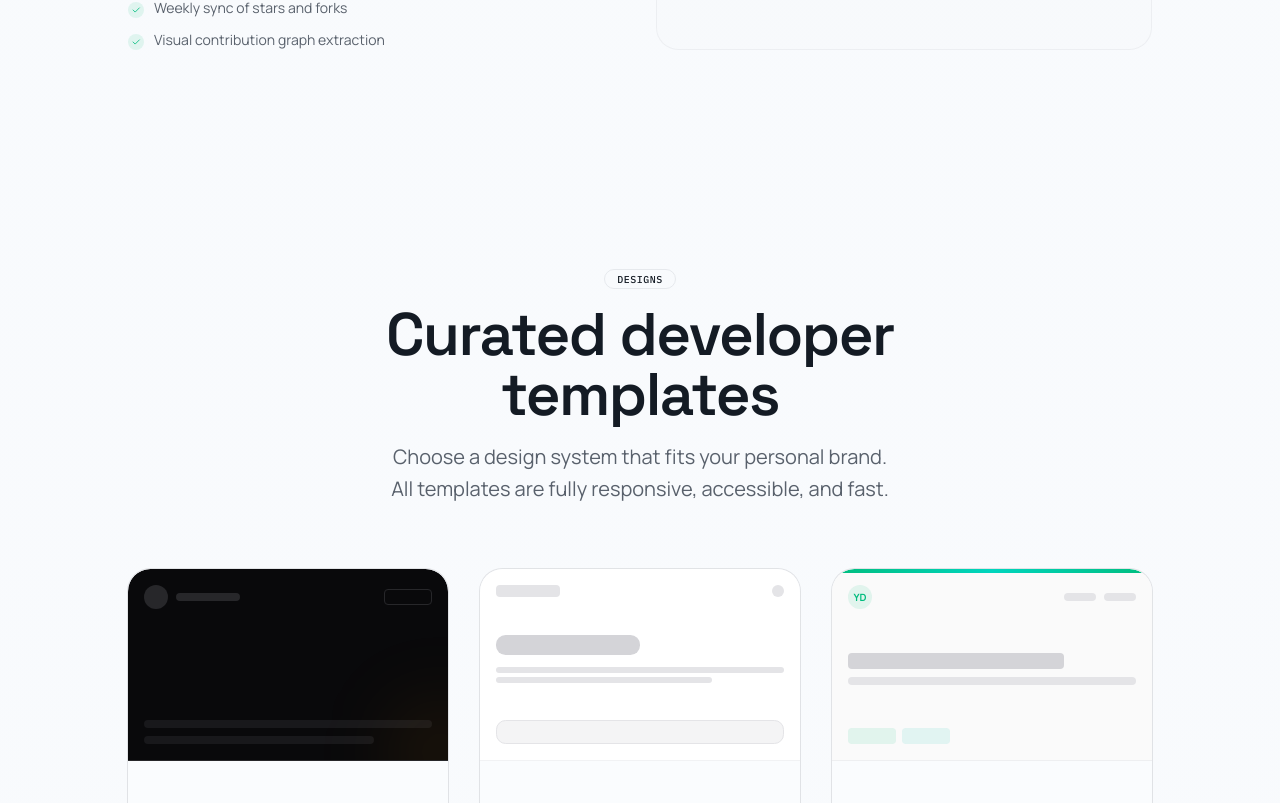
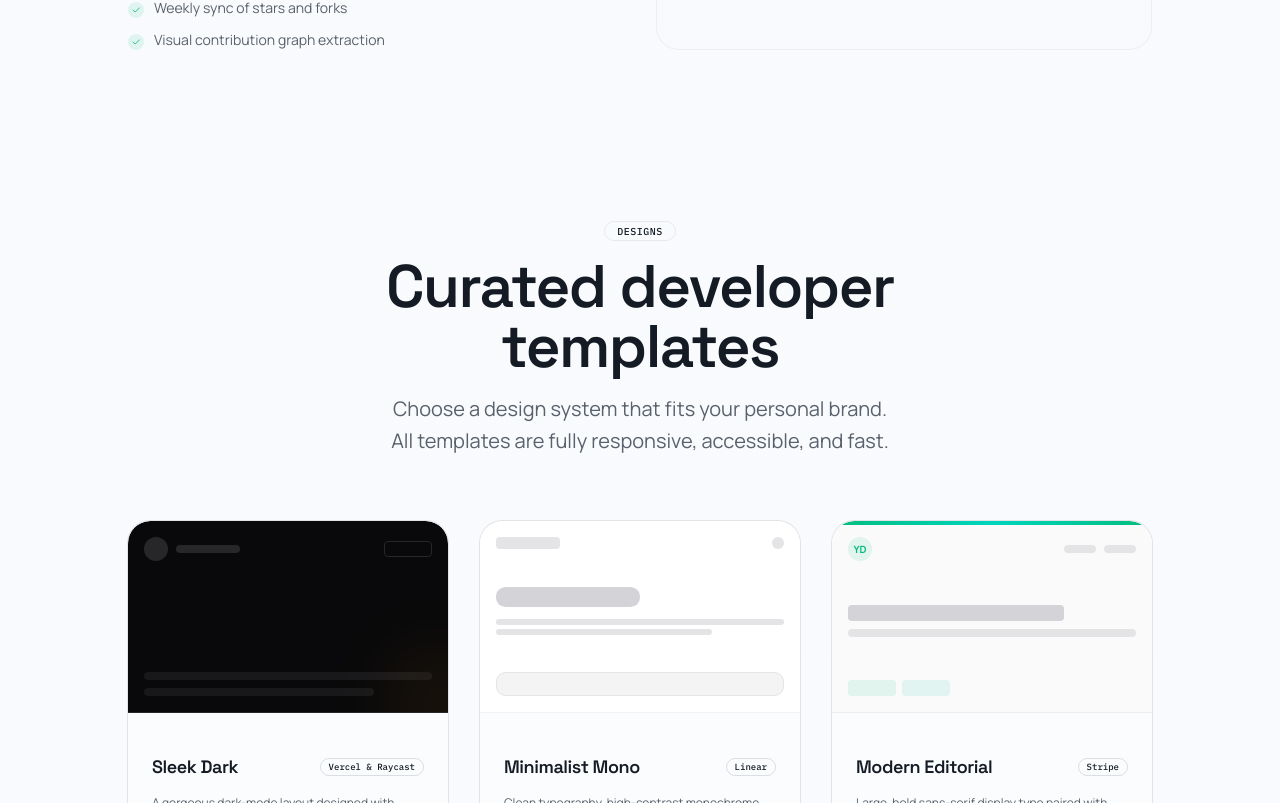
Before and after one commit to Ashraf8345/final_project, a Next.js app: page / in a window 1280 px wide. Shown: the part 3917-4720 px from the top of the page. Built offline with nearby package versions, Linux system fonts and the light colour scheme.

Commit message:
update spacing of templates section from xl to md for improved layout

```diff
--- a/src/features/marketing/components/portfolio-templates.tsx
+++ b/src/features/marketing/components/portfolio-templates.tsx
@@ -124,7 +124,7 @@ export function PortfolioTemplates() {
   };
 
   return (
-    <Section id="templates" spacing="xl" tone="default">
+    <Section id="templates" spacing="md" tone="default">
       <Container size="wide" className="space-y-16">
         <div className="text-center max-w-3xl mx-auto space-y-4">
           <Badge
```
